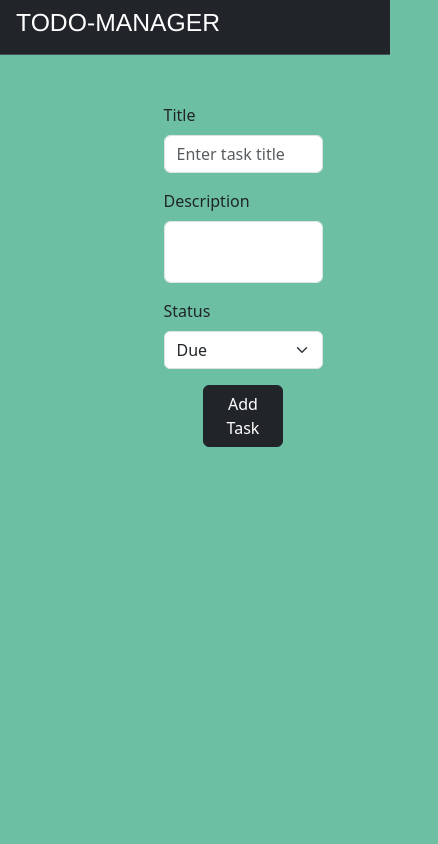
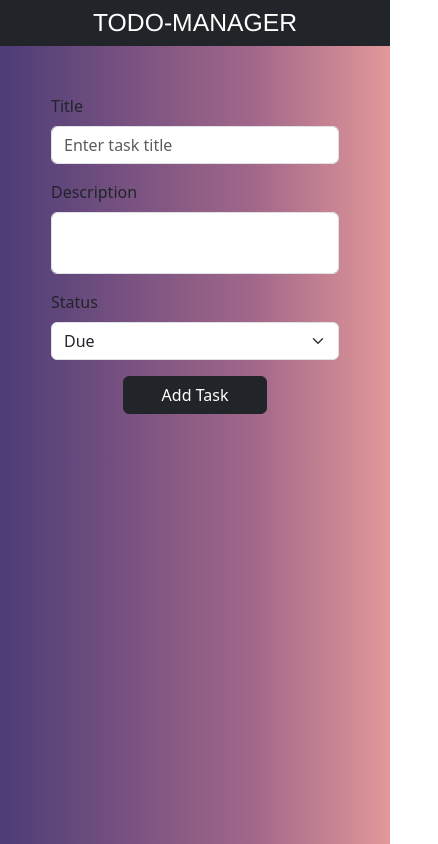
Before and after one commit to Aman-sahu-dev/TODO-MANAGER, a plain HTML site: page index.html in a window 390 px wide. Shown: the whole page, 438 px wide, since content can reach past the window. Drawn offline with nearby package versions, Linux system fonts and the light colour scheme.

Commit message:
third commit

```diff
--- a/index.html
+++ b/index.html
@@ -7,14 +7,15 @@
     <title>TODO-MANAGER</title>
     <link href="https://cdn.jsdelivr.net/npm/bootstrap@5.3.1/dist/css/bootstrap.min.css" rel="stylesheet"
         integrity="sha384-4bw+/aepP/YC94hEpVNVgiZdgIC5+VKNBQNGCHeKRQN+PtmoHDEXuppvnDJzQIu9" crossorigin="anonymous">
+    <link rel="stylesheet" href="style.css">
 </head>
 
-<body style="background-color: rgb(109, 191, 164);">
-    <nav class="navbar bg-dark border-bottom border-body" data-bs-theme="dark">
-        <h2 class="text-white px-3" style="font-family: Helvetica, sans-serif">TODO-MANAGER</h2>
-    </nav>
-    <div class="container m-5">
-        <div class="container w-50">
+<body>
+    <div id="heading" class="bg-dark" data-bs-theme="dark">
+        <h2 class="text-white p-2" style="font-family: Helvetica, sans-serif">TODO-MANAGER</h2>
+    </div>
+    <div class="container mt-5">
+        <div id="mainbox"class="container">
             <div class="mb-3">
                 <label for="title" class="form-label">Title</label>
                 <input type="text" class="form-control" name="title" id="title" placeholder="Enter task title" required>
@@ -37,7 +38,7 @@
             </div>
         </div>
     </div>
-    <div class="container m-5 d-flex flex-wrap gap-3" id="allcards">
+    <div class="container mt-5 d-flex flex-wrap gap-3" id="allcards">
     </div>
     <script src="https://cdn.jsdelivr.net/npm/bootstrap@5.3.1/dist/js/bootstrap.bundle.min.js"
         integrity="sha384-HwwvtgBNo3bZJJLYd8oVXjrBZt8cqVSpeBNS5n7C8IVInixGAoxmnlMuBnhbgrkm"
--- a/style.css
+++ b/style.css
@@ -1 +1,21 @@
-/* hghjgh */
+#mainbox{
+    width: 40vw;
+}
+label{
+    font-weight: 500;
+}
+body{
+    background: linear-gradient(270deg, #E19898 0%, #A2678A 35%, #4D3C77 100%);
+}
+@media screen and (max-width: 600px) {
+    #mainbox{
+        width: 80vw;
+    }
+    #heading{
+        text-align: center;
+    }
+    #allcards{
+        width: 90vw;
+    }
+
+  }
```
